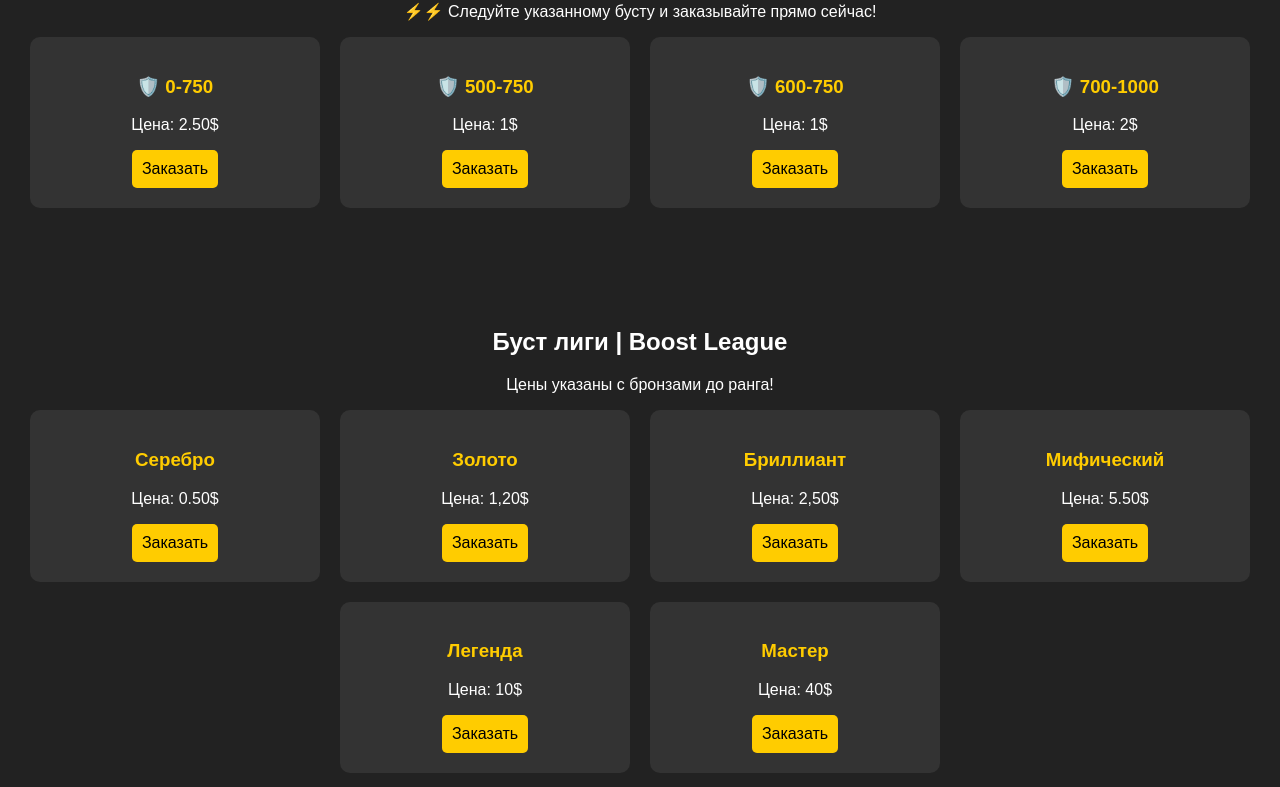
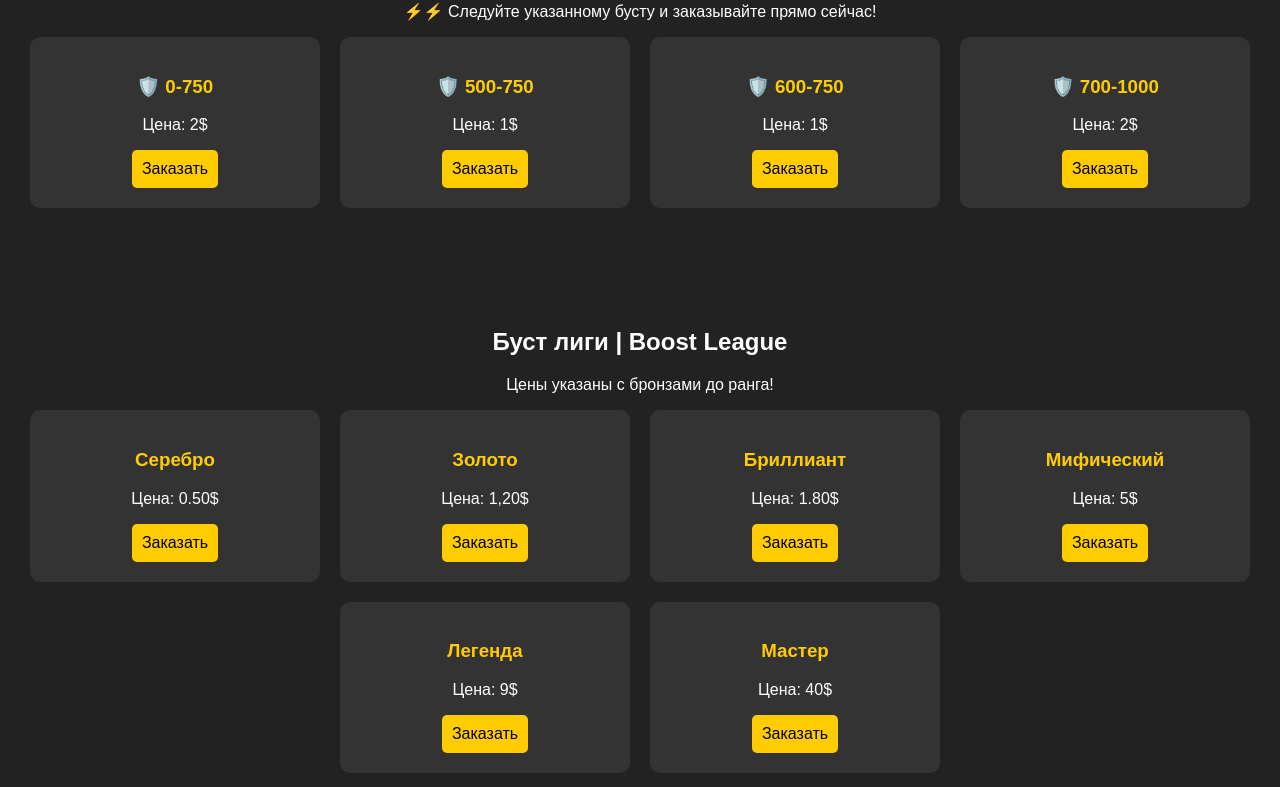
Before and after one commit to sinkenk/Sinkenk, a Flask app: page / in a window 1280 px wide. Shown: the part 243-1030 px from the top of the page. Run offline with Flask 3, Linux system fonts and the light colour scheme.

Commit message:
Update intex.html

```diff
--- a/templates/intex.html
+++ b/templates/intex.html
@@ -3,15 +3,15 @@
 <head>
     <meta charset="UTF-8">
     <meta name="viewport" content="width=device-width, initial-scale=1.0">
-    <title>Sinkenk.shop - Буст Brawl Stars</title>
+    <title>Sinkenk.shop - Бюст Brawl Stars</title>
 
     <!-- Подключение стилей -->
     <link rel="stylesheet" href="{{ url_for('static', filename='styles.css') }}">
 
     <!-- Иконки сайта -->
-    <link rel="icon" href="{{ url_for('static', filename='favicon.png') }}" type="image/png">
-    <link rel="shortcut icon" href="{{ url_for('static', filename='favicon.png') }}" type="image/png">
-    <link rel="apple-touch-icon" href="{{ url_for('static', filename='favicon.png') }}">
+    <link rel="icon" href="{{ url_for('static', filename='favicon.ico') }}" type="image/x-icon">
+    <link rel="shortcut icon" href="{{ url_for('static', filename='favicon.ico') }}" type="image/x-icon">
+    <link rel="apple-touch-icon" href="{{ url_for('static', filename='favicon.ico') }}">
 </head>
 <body>
 
@@ -33,7 +33,7 @@
     <div class="boost-list">
         <div class="boost-item">
             <h3>🛡️ 0-750</h3>
-            <p>Цена: 2.50$</p>
+            <p>Цена: 2$</p>
             <button onclick="orderBoost('0-750')">Заказать</button>
         </div>
         <div class="boost-item">
@@ -70,17 +70,17 @@
         </div>
         <div class="boost-item">
             <h3>Бриллиант</h3>
-            <p>Цена: 2,50$</p>
+            <p>Цена: 1.80$</p>
             <button onclick="orderBoost('Diamond')">Заказать</button>
         </div>
         <div class="boost-item">
             <h3>Мифический</h3>
-            <p>Цена: 5.50$</p>
+            <p>Цена: 5$</p>
             <button onclick="orderBoost('Mythical')">Заказать</button>
         </div>
         <div class="boost-item">
             <h3>Легенда</h3>
-            <p>Цена: 10$</p>
+            <p>Цена: 9$</p>
             <button onclick="orderBoost('Legend')">Заказать</button>
         </div>
         <div class="boost-item">
```
